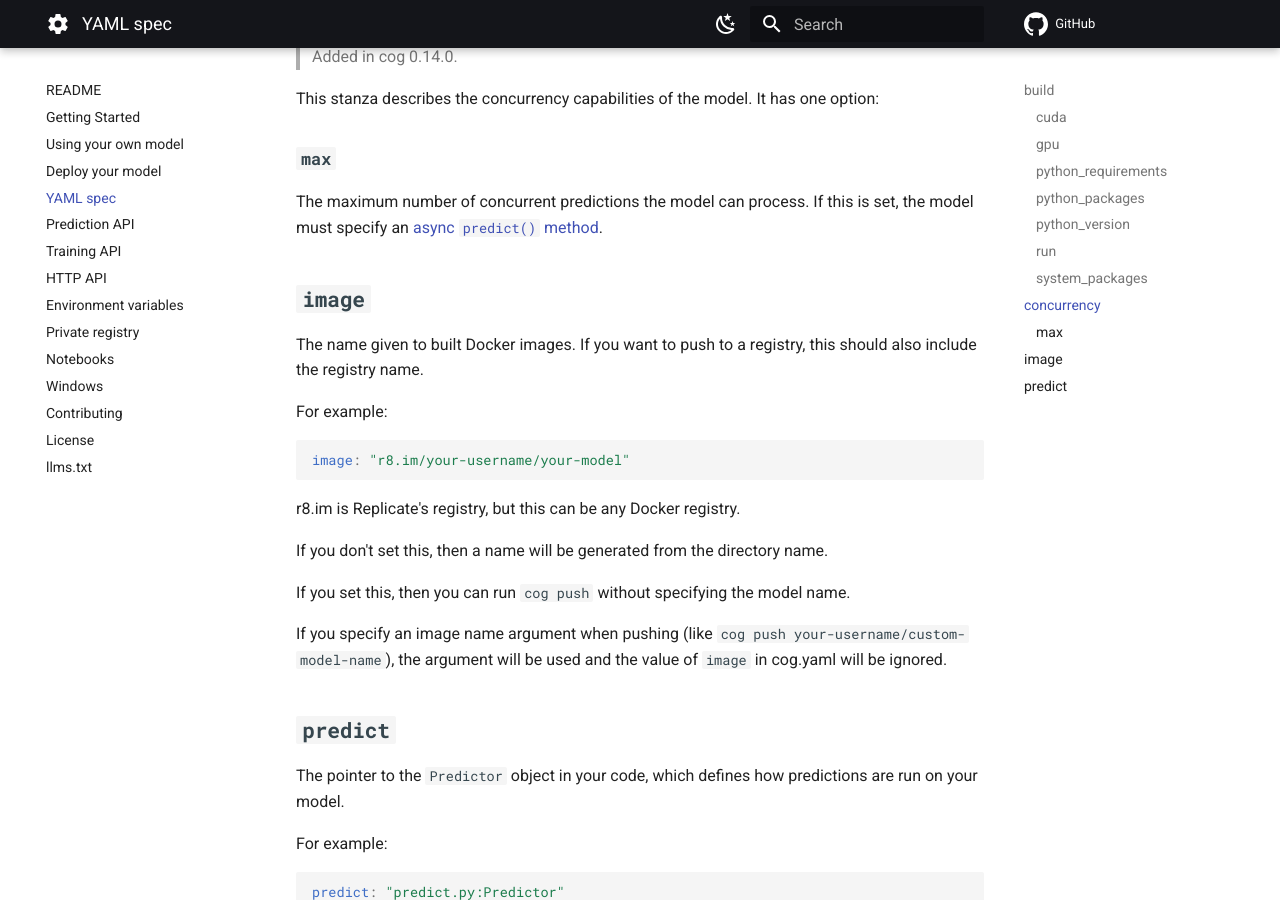
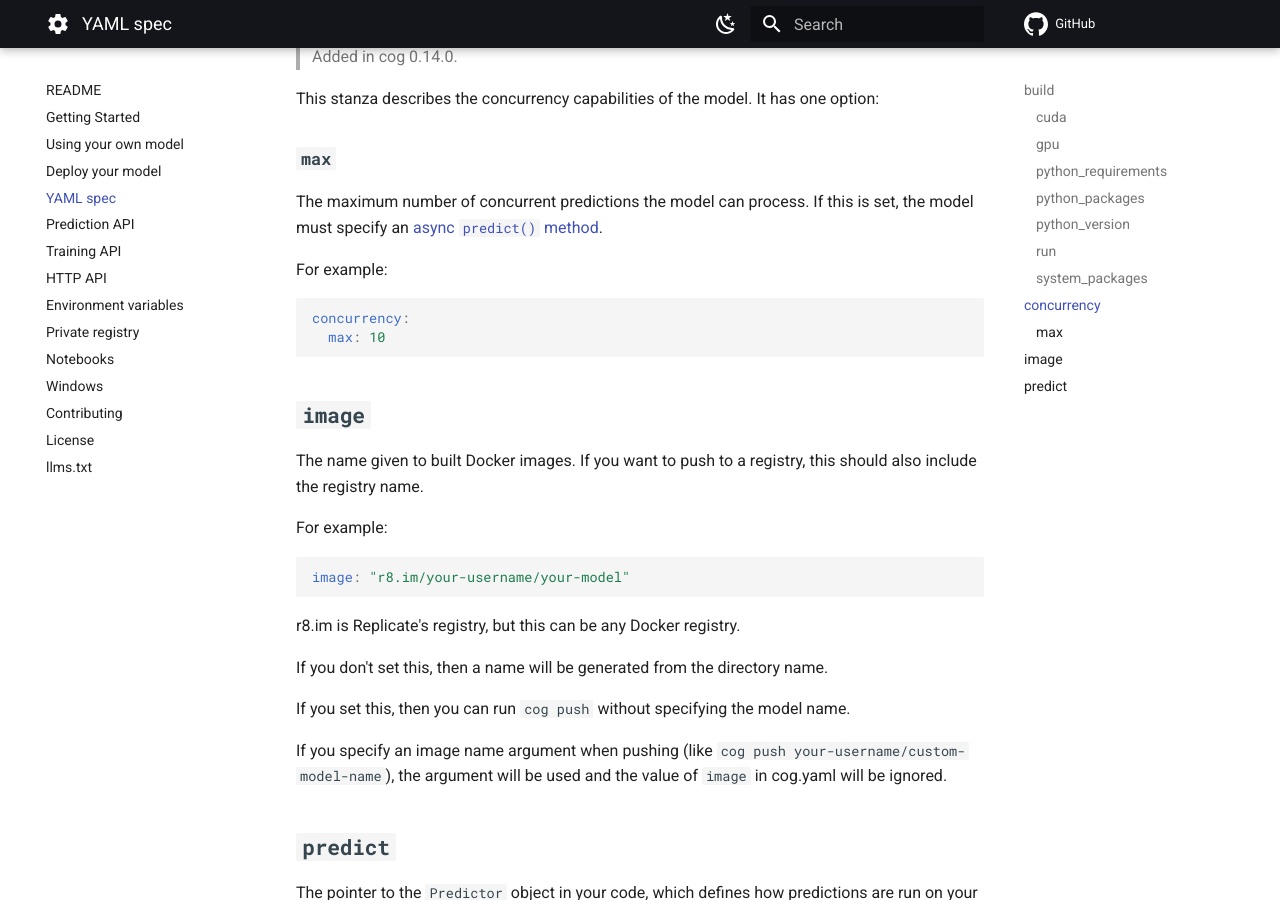
Before and after one commit to matgthewslhih/cog, an MkDocs documentation site: the page built from docs/yaml.md, in a window 1280 px wide and 900 px high, scrolled down 3839 px. Built offline with MkDocs 1.6.1 and Material for MkDocs 9.7.7, drawn with Linux system fonts in a browser that asks for light colours; comment, search, counter and statistics services are not loaded.

Commit message:
Tweak new concurrency docs (#2205)
* add example for concurrency.max

* fix typo

* cog.File is deprecated

````diff
--- a/docs/yaml.md
+++ b/docs/yaml.md
@@ -169,6 +169,13 @@ This stanza describes the concurrency capabilities of the model. It has one opti
 
 The maximum number of concurrent predictions the model can process.  If this is set, the model must specify an [async `predict()` method](python.md#async-predictors-and-concurrency).
 
+For example:
+
+```yaml
+concurrency:
+  max: 10
+```
+
 ## `image`
 
 The name given to built Docker images. If you want to push to a registry, this should also include the registry name.
````
Also changed, not shown: docs/python.md (+2 -2 lines).
